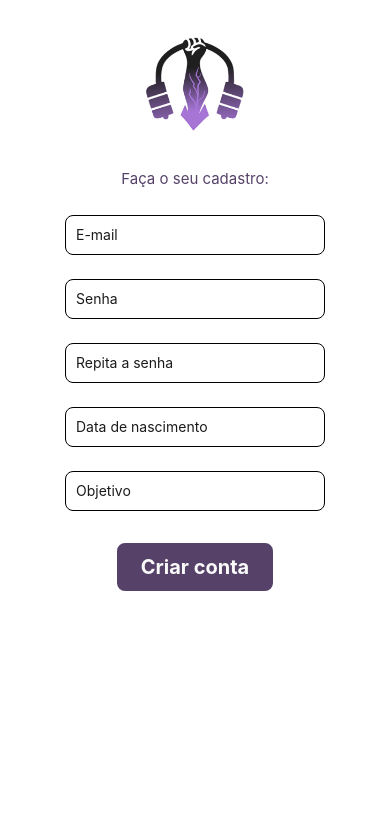
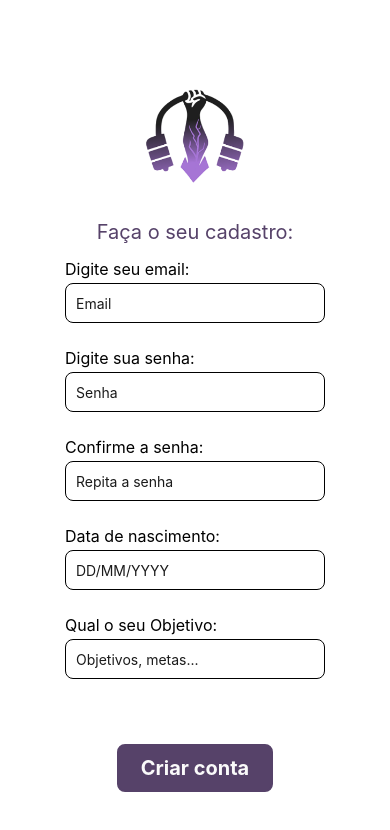
Before and after one commit to Luscv/CommitToFit-mobile, a React Native app: screen /Register in a window 390 px wide. Shown: the top 830 px of the page. Built offline with nearby package versions, Linux system fonts and the light colour scheme.

Commit message:
started implementing react-hook-form for validation

```diff
--- a/package.json
+++ b/package.json
@@ -14,6 +14,7 @@
     "expo": "~52.0.40",
     "expo-status-bar": "~2.0.1",
     "react": "18.3.1",
+    "react-hook-form": "^7.54.2",
     "react-native": "0.76.7",
     "react-native-safe-area-context": "^4.12.0",
     "react-native-screens": "~4.4.0"
--- a/src/components/InputFormComponent.jsx
+++ b/src/components/InputFormComponent.jsx
@@ -1,6 +1,28 @@
-export const inputForm = () => {
+import { View, Text, TextInput, StyleSheet, Dimensions } from "react-native"
+
+const styles = StyleSheet.create({
+    container: {
+        alignItems: 'flex-start',
+        marginBottom: 25,
+    },
+    input: {
+        height: 40,
+        width: Dimensions.get('window').width/1.5,
+        borderWidth: 1,
+        padding: 10,
+        borderRadius: 8
+    },
+})
+
+export const InputForm = (props) => {
     return(
-        <>
-        </>
+        <View style={styles.container}>
+            <Text style={{alignSelf: 'baseline', paddingBottom: 4, fontSize: 16}}>{props.label}</Text>
+            <TextInput
+                style={styles.input}
+                placeholder={props.placeholder}
+                placeholderTextColor='#1b1b1b'
+            />
+        </View>
     )
 }
--- /dev/null
+++ b/src/components/RegisterForm.jsx
@@ -0,0 +1,82 @@
+import { View, Text, StyleSheet } from "react-native"
+import { InputForm } from "./InputFormComponent"
+import { ButtonComponent } from "./ButtonComponent"
+import { useForm, Controller  } from "react-hook-form"
+
+const styles = StyleSheet.create({
+    container: {
+        flex: 1,
+        backgroundColor: '#fff',
+        alignItems: 'center',
+        justifyContent: 'center',
+    },
+
+    loginForm: {
+        alignContent: 'center',
+        alignItems: 'center',
+        gap: 20,
+        marginBottom: 40
+    },
+})
+
+export const RegisterForm = () => {
+    const {control, handleSubmit, formState: {errors}} = useForm()
+
+    const onSubmit = (data) => {
+        console.log(data)
+    }
+    return (
+        <>
+            <View style={styles.loginForm}>
+                <View>
+                    <Text style={{alignSelf:'center', fontSize: 20, color: '#564269', paddingBottom: 15}}>Faça o seu cadastro:</Text>
+                    <Controller
+                        control={control}
+                        rules={{
+                            required: 'Email é obrigatório',
+                            pattern: {
+                                value: /\S+@\S+\.\S+/,
+                                message: 'Email inválido'
+                            }
+                        }}
+                        render={({field: {onChange, onBlur, value}}) => (
+                            <InputForm
+                                label='Digite seu email:'
+                                placeholder='Email'
+                                onBlur={onBlur}
+                                onChangeText={onChange}
+                                value={value}
+                                error={errors.email?.message}
+                        />
+                        )}
+                        name="email"
+
+                    />
+
+                    <InputForm
+                        label='Digite sua senha:'
+                        placeholder='Senha'
+                    />
+                    <InputForm
+                        label='Confirme a senha:'
+                        placeholder='Repita a senha'
+                    />
+                    <InputForm
+                        label='Data de nascimento:'
+                        placeholder='DD/MM/YYYY'
+                    />
+                    <InputForm
+                        label='Qual o seu Objetivo:'
+                        placeholder='Objetivos, metas...'
+                    />
+                </View>
+
+            </View>
+            <ButtonComponent
+                primary
+                action='Criar conta'
+                onClick={handleSubmit(onSubmit)}
+            />
+        </>
+    )
+}
--- a/src/screens/Login.jsx
+++ b/src/screens/Login.jsx
@@ -45,12 +45,12 @@ export const Login = () => {
                     <Text style={{alignSelf:'center', fontSize: 15, color: '#564269', paddingBottom: 15}}>Bem-vindo de volta! Faça seu Login:</Text>
                     <TextInput
                         style={styles.input}
-                        placeholder="e-mail"
+                        placeholder="Email"
                         placeholderTextColor='#1b1b1b'
                     />
                     <TextInput
                         style={styles.input}
-                        placeholder="senha"
+                        placeholder="Senha"
                         placeholderTextColor='#1b1b1b'
                     />
                 </View>
--- a/src/screens/Register.jsx
+++ b/src/screens/Register.jsx
@@ -1,14 +1,14 @@
 
 import { StyleSheet, Text, View, Image, Dimensions, TextInput, KeyboardAvoidingView, Platform } from "react-native"
 import imagePath from "../utils/constant/imagePath"
-import { ButtonComponent } from "../components/ButtonComponent"
+import { RegisterForm } from "../components/RegisterForm"
 
 const styles = StyleSheet.create({
     container: {
         flex: 1,
         backgroundColor: '#fff',
         alignItems: 'center',
-        justifyContent: 'flex-start',
+        justifyContent: 'center',
     },
     imageStyle: {
         height: Dimensions.get('window').height/5,
@@ -26,7 +26,8 @@ const styles = StyleSheet.create({
     loginForm: {
         alignContent: 'center',
         alignItems: 'center',
-        gap: 20
+        gap: 20,
+        marginBottom: 40
     },
 })
 
@@ -41,40 +42,7 @@ export const Register = () => {
                 style={styles.imageStyle}
                 source={imagePath.logoMark}
             />
-            <View style={styles.loginForm}>
-                <View>
-                    <Text style={{alignSelf:'center', fontSize: 15, color: '#564269', paddingBottom: 15}}>Faça o seu cadastro:</Text>
-                    <TextInput
-                        style={styles.input}
-                        placeholder="E-mail"
-                        placeholderTextColor='#1b1b1b'
-                    />
-                    <TextInput
-                        style={styles.input}
-                        placeholder="Senha"
-                        placeholderTextColor='#1b1b1b'
-                    />
-                    <TextInput
-                        style={styles.input}
-                        placeholder="Repita a senha"
-                        placeholderTextColor='#1b1b1b'
-                    />
-                    <TextInput
-                        style={styles.input}
-                        placeholder="Data de nascimento"
-                        placeholderTextColor='#1b1b1b'
-                    />
-                    <TextInput
-                        style={styles.input}
-                        placeholder="Objetivo"
-                        placeholderTextColor='#1b1b1b'
-                    />
-                </View>
-                <ButtonComponent
-                    primary
-                    action='Criar conta'
-                />
-            </View>
+            <RegisterForm/>
         </KeyboardAvoidingView>
     )
 }
```
Also changed, not shown: 1 other file (tests, documents, lock files or other folders).
